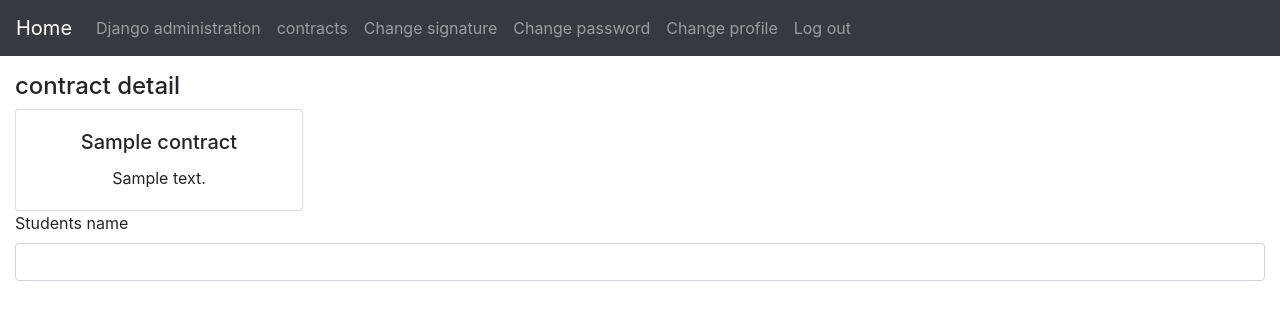
After one commit to Sina3127/student-manager, a Django app: page /college/contracts/1/ in a window 1280 px wide. The commit adds this page. Shown: the top 320 px of the page. Run offline with Django 4.2, Linux system fonts and the light colour scheme; a user stored in the database is signed in; tables that the repository leaves empty hold one stand-in row (values such as "Sample post"); some libraries are stand-ins or nearby versions.

Commit message:
added contracts

```diff
--- a/source/app/urls.py
+++ b/source/app/urls.py
@@ -11,6 +11,7 @@ urlpatterns = [
     path('', IndexPageView.as_view(), name='index'),
 
     path('accounts/', include('accounts.urls')),
+    path('college/', include('college.urls')),
 ]
 
 if settings.DEBUG:
--- a/source/college/models.py
+++ b/source/college/models.py
@@ -1,7 +1,26 @@
 from ckeditor.fields import RichTextField
+from django.contrib.auth.models import User
 from django.db import models
 
 
 class Contract(models.Model):
+    title = models.CharField(max_length=256)
     content = RichTextField(config_name='default')
     last_update = models.DateTimeField(auto_now=True)
+
+    def __str__(self):
+        return self.title
+
+
+class Agreement(models.Model):
+    students_name = models.CharField(max_length=30)
+    number_of_classes = models.IntegerField()
+    price = models.DecimalField(max_digits=8, decimal_places=2)
+    contract = models.ForeignKey(Contract, on_delete=models.PROTECT)
+    user = models.ForeignKey(User, on_delete=models.PROTECT)
+
+
+class Duration(models.Model):
+    start_date = models.DateTimeField()
+    end_date = models.DateTimeField()  # todo end_date >>> start_date
+    agreement = models.ForeignKey(Agreement, on_delete=models.PROTECT)
--- /dev/null
+++ b/source/college/templates/college/contracts_details.html
@@ -0,0 +1,22 @@
+{% extends 'layouts/default/page.html' %}
+
+{% load bootstrap4 %}
+{% load i18n %}
+
+{% block content %}
+
+<h4>{% trans 'contract detail' %}</h4>
+
+<div class="card text-center" style="width: 18rem;">
+  <div class="card-body">
+    <h5 class="card-title">{{ contract.title }}</h5>
+    <p class="card-text">{{ contract.content|safe }}</p>
+<!--    <a href="#" class="btn btn-primary">Go somewhere</a>-->
+  </div>
+</div>
+
+<label for="exampleInputEmail1">Students name</label>
+<input type="email" class="form-control" id="exampleInputEmail1" aria-describedby="emailHelp">
+
+
+{% endblock %}
--- /dev/null
+++ b/source/college/urls.py
@@ -0,0 +1,10 @@
+from django.urls import path
+
+from college.views import ContractsView, ContractDetailsView
+
+app_name = 'college'
+
+urlpatterns = [
+    path('contracts', ContractsView.as_view(), name='contracts'),
+    path('contracts/<int:id>/', ContractDetailsView.as_view(), name='contract_details'),
+]
--- a/source/college/views.py
+++ b/source/college/views.py
@@ -1,3 +1,20 @@
+from django.contrib.auth.mixins import LoginRequiredMixin
 from django.shortcuts import render
+from django.views import generic
 
-# Create your views here.
+from college.models import Contract
+
+
+class ContractsView(LoginRequiredMixin, generic.ListView):
+    template_name = 'college/contracts.html'
+    model = Contract
+    paginate_by = 10
+    order_by = 'id'
+    allow_empty = False
+    context_object_name = 'contract_list'
+
+class ContractDetailsView(LoginRequiredMixin, generic.DetailView):
+    template_name = 'college/contracts_details.html'
+    model = Contract
+    context_object_name = 'contract'
+    pk_url_kwarg = 'id'
--- a/source/content/templates/layouts/default/page.html
+++ b/source/content/templates/layouts/default/page.html
@@ -41,6 +41,9 @@
                     </li>
                 {% endif %}
                 <li class="nav-item">
+                    <a class="nav-link" href="{% url 'college:contracts' %}">{% trans 'contracts' %}</a>
+                </li>
+                <li class="nav-item">
                     <a class="nav-link" href="{% url 'accounts:change_signature' %}">{% trans 'Change signature' %}</a>
                 </li>
                 <li class="nav-item">
```
Also changed, not shown: source/college/templates/college/contracts.html (added, +37 -0 lines), source/college/migrations/0002_contract_title.py (added), source/college/migrations/0003_agreement_duration.py (added).
